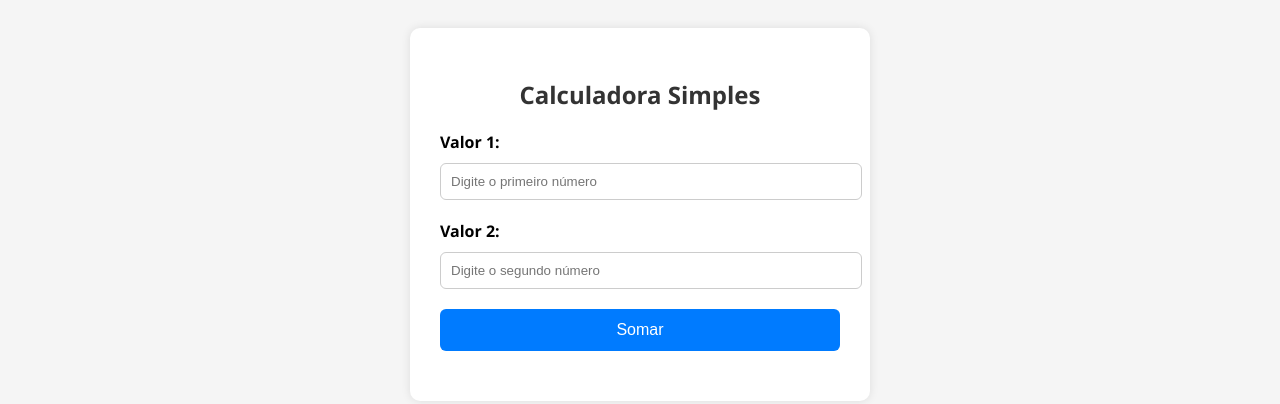
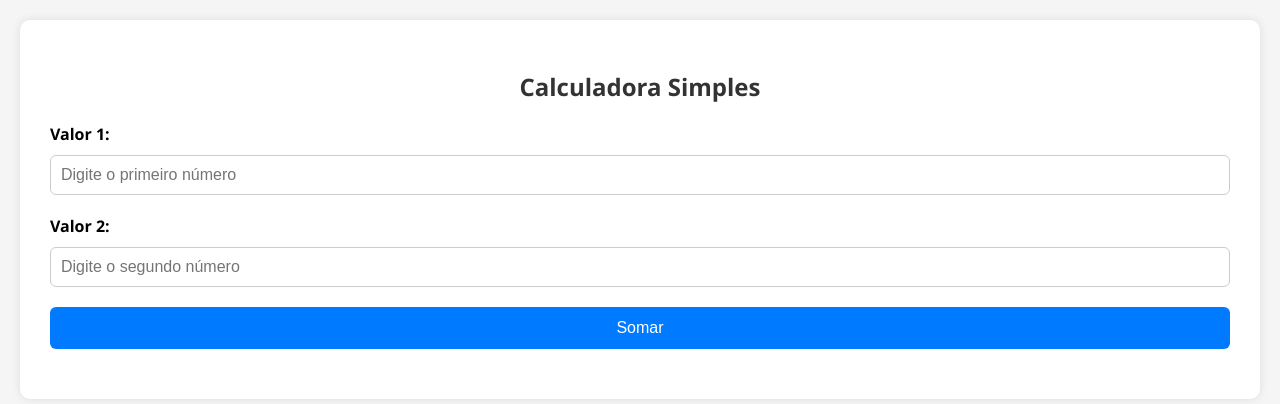
Before and after one commit to pedrotelles902/botao-rise, a plain HTML site: page index.html in a window 1280 px wide. Drawn offline with Linux system fonts and the light colour scheme.

Commit message:
index.html

```diff
--- a/index.html
+++ b/index.html
@@ -1,14 +1,15 @@
 <!DOCTYPE html>
 <html lang="pt-BR">
 <head>
-  <meta charset="UTF-8">
-  <meta name="viewport" content="width=device-width, initial-scale=1.0">
-  <title>Calculadora Interativa</title>
+  <meta charset="UTF-8" />
+  <meta name="viewport" content="width=device-width, initial-scale=1" />
+  <title>Calculadora Interativa Responsiva</title>
   <style>
     body {
       background-color: #f5f5f5;
-      font-family: 'Segoe UI', sans-serif;
+      font-family: 'Segoe UI', Tahoma, Geneva, Verdana, sans-serif;
       padding: 20px;
+      margin: 0;
       display: flex;
       justify-content: center;
     }
@@ -18,8 +19,9 @@
       border-radius: 10px;
       box-shadow: 0 0 10px rgba(0,0,0,0.1);
       padding: 30px;
-      max-width: 400px;
+      max-width: 100%; /* agora ocupa 100% do espaço disponível */
       width: 100%;
+      box-sizing: border-box;
     }
 
     h2 {
@@ -40,6 +42,8 @@
       margin-bottom: 20px;
       border: 1px solid #ccc;
       border-radius: 6px;
+      box-sizing: border-box;
+      font-size: 1rem;
     }
 
     button {
@@ -63,6 +67,7 @@
       font-size: 18px;
       color: #222;
       text-align: center;
+      word-wrap: break-word;
     }
   </style>
 </head>
@@ -71,10 +76,10 @@
     <h2>Calculadora Simples</h2>
 
     <label for="valor1">Valor 1:</label>
-    <input type="number" id="valor1" placeholder="Digite o primeiro número">
+    <input type="number" id="valor1" placeholder="Digite o primeiro número" />
 
     <label for="valor2">Valor 2:</label>
-    <input type="number" id="valor2" placeholder="Digite o segundo número">
+    <input type="number" id="valor2" placeholder="Digite o segundo número" />
 
     <button onclick="calcular()">Somar</button>
 
@@ -83,15 +88,15 @@
 
   <script>
     function calcular() {
-      const v1 = parseFloat(document.getElementById("valor1").value);
-      const v2 = parseFloat(document.getElementById("valor2").value);
-      const resultado = document.getElementById("resultado");
+      const v1 = parseFloat(document.getElementById('valor1').value);
+      const v2 = parseFloat(document.getElementById('valor2').value);
+      const resultado = document.getElementById('resultado');
 
       if (!isNaN(v1) && !isNaN(v2)) {
         const soma = v1 + v2;
         resultado.textContent = `Resultado: ${soma.toFixed(2)}`;
       } else {
-        resultado.textContent = "Por favor, preencha os dois campos com números válidos.";
+        resultado.textContent = 'Por favor, preencha os dois campos com números válidos.';
       }
     }
   </script>
```
